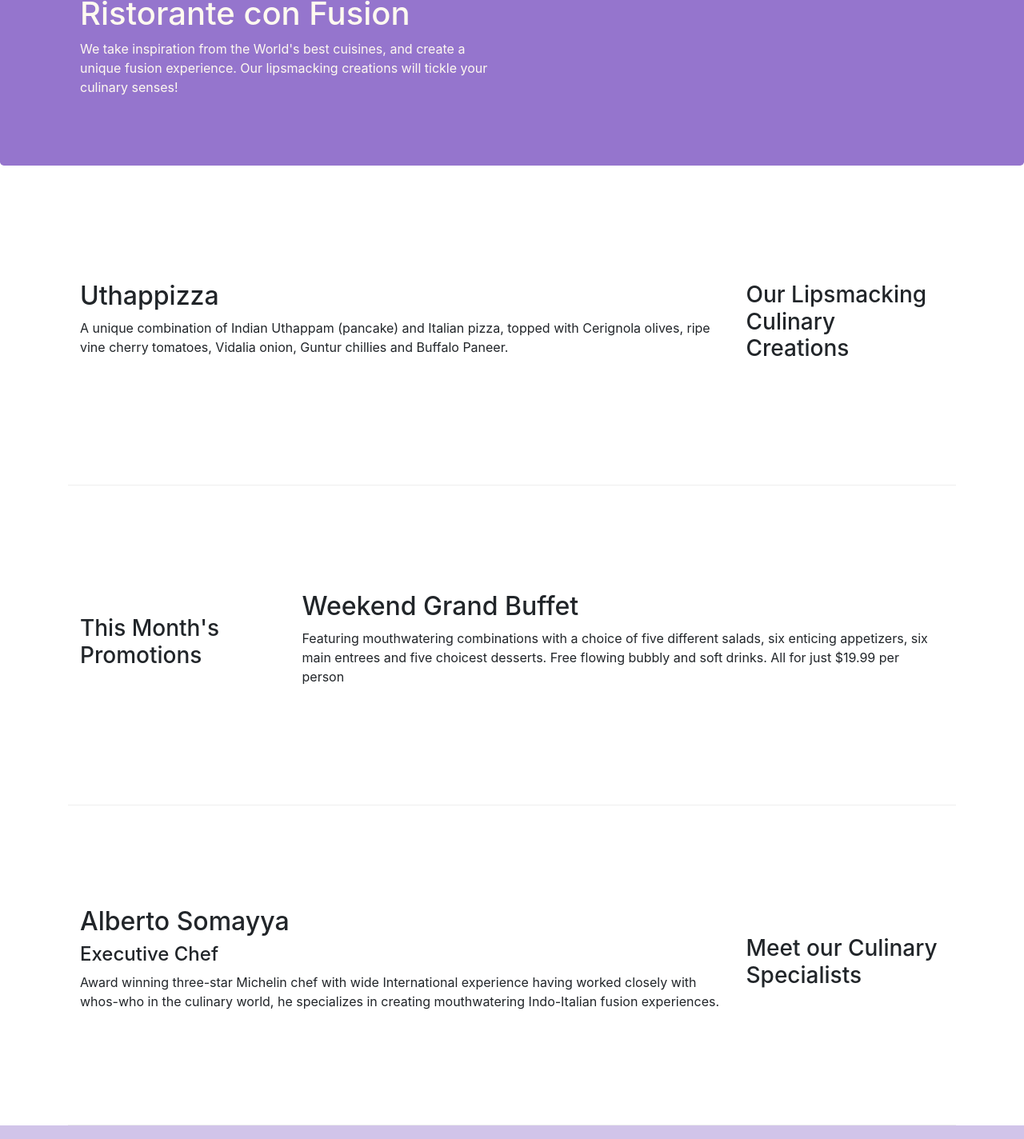
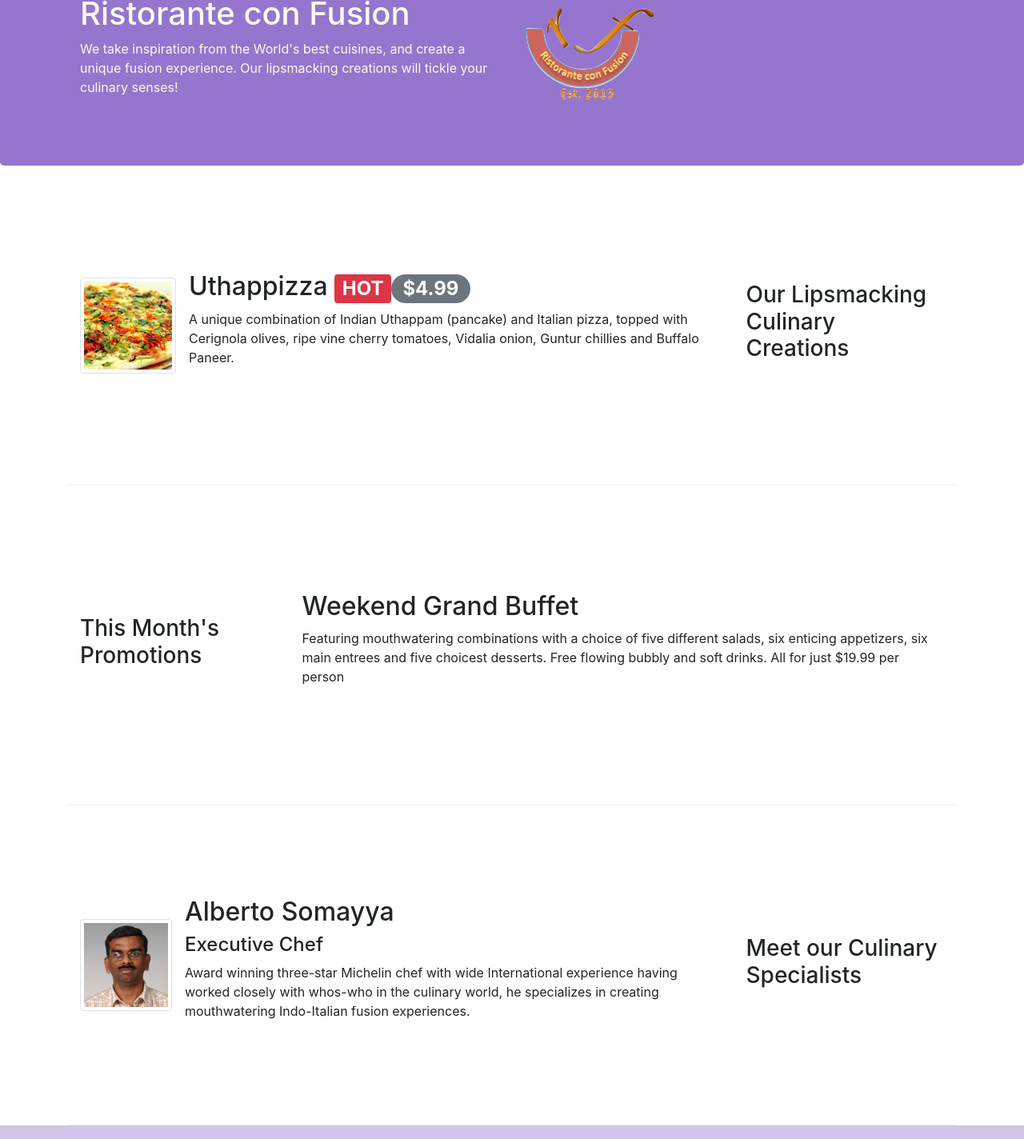
Before and after one commit to anupamreddy/front-end-webpages-for-restaurant, a website: page index.html in a window 1280 px wide. Shown: the part 127-1551 px from the top of the page at 80% size. Drawn offline with nearby package versions, Linux system fonts and the light colour scheme.

Commit message:
badges,images

```diff
--- a/index.html
+++ b/index.html
@@ -21,7 +21,7 @@
             <button class="navbar-toggler" type="button" data-toggle="collapse" data-target="#Navbar">
                 <span class="navbar-toggler-icon"></span>
             </button>
-            <a class="navbar-brand mr-auto" href="#">Ristorent con fusion</a>
+            <a class="navbar-brand mr-auto" href="#"><img src="img/logo.png" height="30" width="41"> </a>
             <div class="collapse navbar-collapse" id="Navbar">
                 <ul class="navbar-nav mr-auto">
                     <li class="nav-item active"><a class="nav-link" href="#"><span class="fa fa-home"></span> Home</a></li>
@@ -39,7 +39,8 @@
                     <h1>Ristorante con Fusion</h1>
                     <p>We take inspiration from the World's best cuisines, and create a unique fusion experience. Our lipsmacking creations will tickle your culinary senses!</p>
                 </div>
-                <div class="col-12 col-sm">
+                <div class="col-12 col-sm align-self-center">
+                    <img src="img/logo.png" class="img-fluid">
                 </div>
             </div>
         </div>
@@ -51,8 +52,13 @@
                 <h3>Our Lipsmacking Culinary Creations</h3>
             </div>
             <div class="col col-sm order-sm-first col-md">
-                <h2>Uthappizza</h2>
-                <p>A unique combination of Indian Uthappam (pancake) and Italian pizza, topped with Cerignola olives, ripe vine cherry tomatoes, Vidalia onion, Guntur chillies and Buffalo Paneer.</p>
+                <div class="media">
+                    <img class="d-flex mr-3 img-thumbnail align-self-center" src="img/uthappizza.png" alt="uthappaizza">
+                    <div class="media-body">
+                        <h2 class="mt-0">Uthappizza <span class="badge badge-danger">HOT</span><span class="badge badge-pill badge-secondary">$4.99</span></h2>
+                        <p class="d-none d-sm-block">A unique combination of Indian Uthappam (pancake) and Italian pizza, topped with Cerignola olives, ripe vine cherry tomatoes, Vidalia onion, Guntur chillies and Buffalo Paneer.</p>
+                    </div>
+                </div>
             </div>
         </div>
 
@@ -72,9 +78,15 @@
                 <h3>Meet our Culinary Specialists</h3>
             </div>
             <div class="col col-sm order-sm-first col-md">
-                <h2>Alberto Somayya</h2>
-                <h4>Executive Chef</h4>
-                <p>Award winning three-star Michelin chef with wide International experience having worked closely with whos-who in the culinary world, he specializes in creating mouthwatering Indo-Italian fusion experiences. </p>
+                <div class="media">
+                    <img class="d-flex mr-3 img-thumbnail align-self-center" src="img/alberto.png" alt="alberto">
+                    <div class="media-body">
+                        <h2 class="mt-0">Alberto Somayya</h2>
+                        <h4>Executive Chef</h4>
+                        <p class="d-none d-sm-block">Award winning three-star Michelin chef with wide International experience having worked closely with whos-who in the culinary world, he specializes in creating mouthwatering Indo-Italian fusion experiences. </p>
+                    </div>
+
+                </div>
             </div>
         </div>
     </div>
```
Also changed, not shown: aboutus.html (+3 -2 lines), img/alberto.png (added), img/buffet.png (added), img/logo.png (added), img/uthappizza.png (added), 1 other file.
